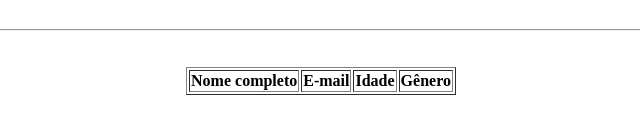
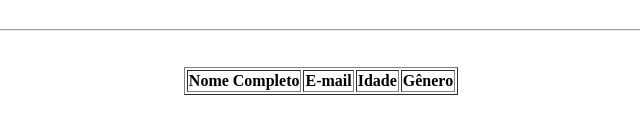
Before and after one commit to BrendoErick/Tabela, a plain HTML site: page index.html in a window 1280 px wide. Shown: the part 484-618 px from the top of the page, 319-959 px from the left. Drawn offline with Linux system fonts and the light colour scheme.

Commit message:
alteração no index

```diff
--- a/index.html
+++ b/index.html
@@ -47,7 +47,7 @@
   <table border="1" align="center">
 
       <tr>
-          <th>Nome completo</th>
+          <th>Nome Completo</th>
           <th>E-mail</th>
           <th>Idade</th>
           <th>Gênero</th>
```
